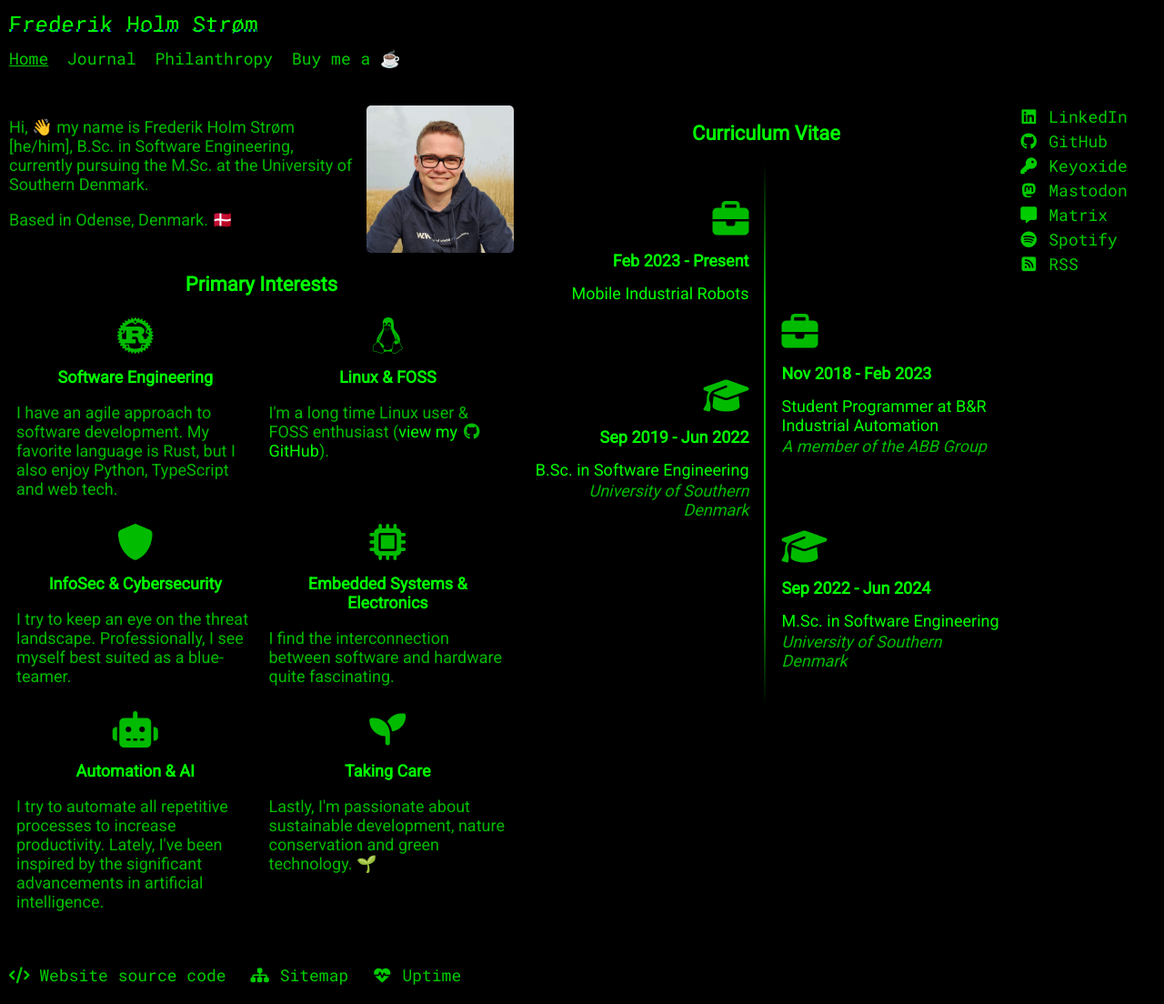
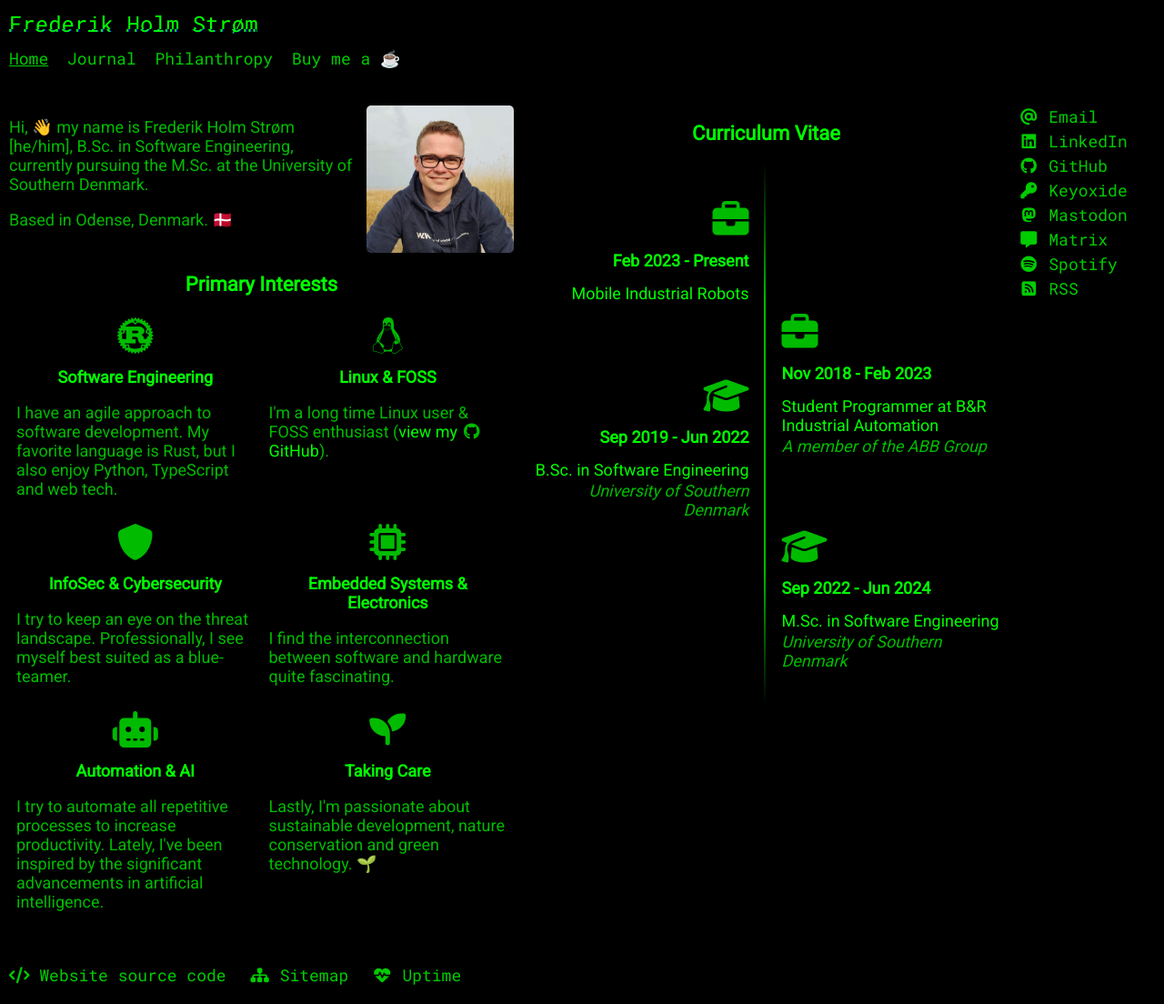
Before and after one commit to frederikstroem/frederikstroem.github.io, a Jekyll site: the page built from index.html, in a window 1280 px wide. Shown: the whole page at 91% size. Built offline with Jekyll 4.4.1, drawn with Linux system fonts in a browser that asks for light colours.

Commit message:
Add contact email

```diff
--- a/_layouts/default.html
+++ b/_layouts/default.html
@@ -31,6 +31,7 @@
       </main>
       <aside>
         <ul>
+          <li><a href="mailto:contact@frederikstroem.com" target="_blank"><i class="fa fa-at fa-fw" aria-hidden="true"></i> Email</a></li>
           <li><a href="https://www.linkedin.com/in/frederikstroem/" target="_blank"><i class="fa-brands fa-linkedin fa-fw" aria-hidden="true"></i> LinkedIn</a></li>
           <li><a href="https://github.com/frederikstroem" target="_blank"><i class="fa-brands fa-github fa-fw" aria-hidden="true"></i> GitHub</a></li>
           <li><a href="https://keyoxide.org/9ea6c866165a3a8608be3568ea2dc27e87a494f2" target="_blank"><i class="fa-solid fa-key fa-fw" aria-hidden="true"></i> Keyoxide</a></li>
```
